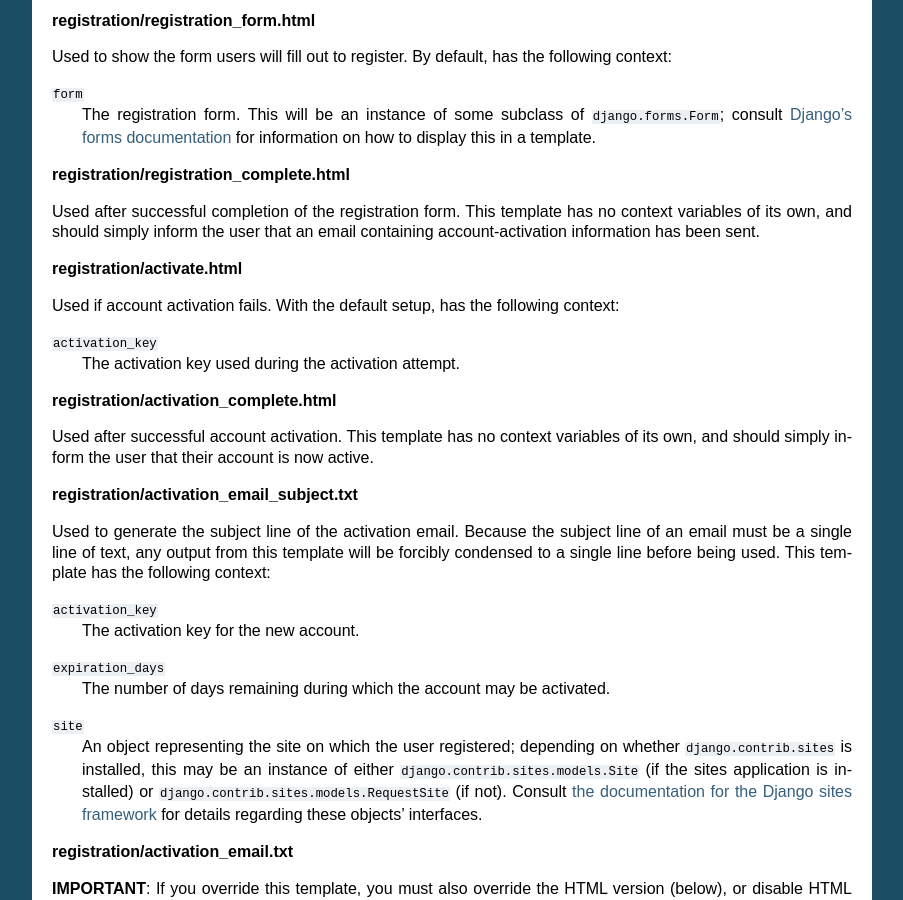
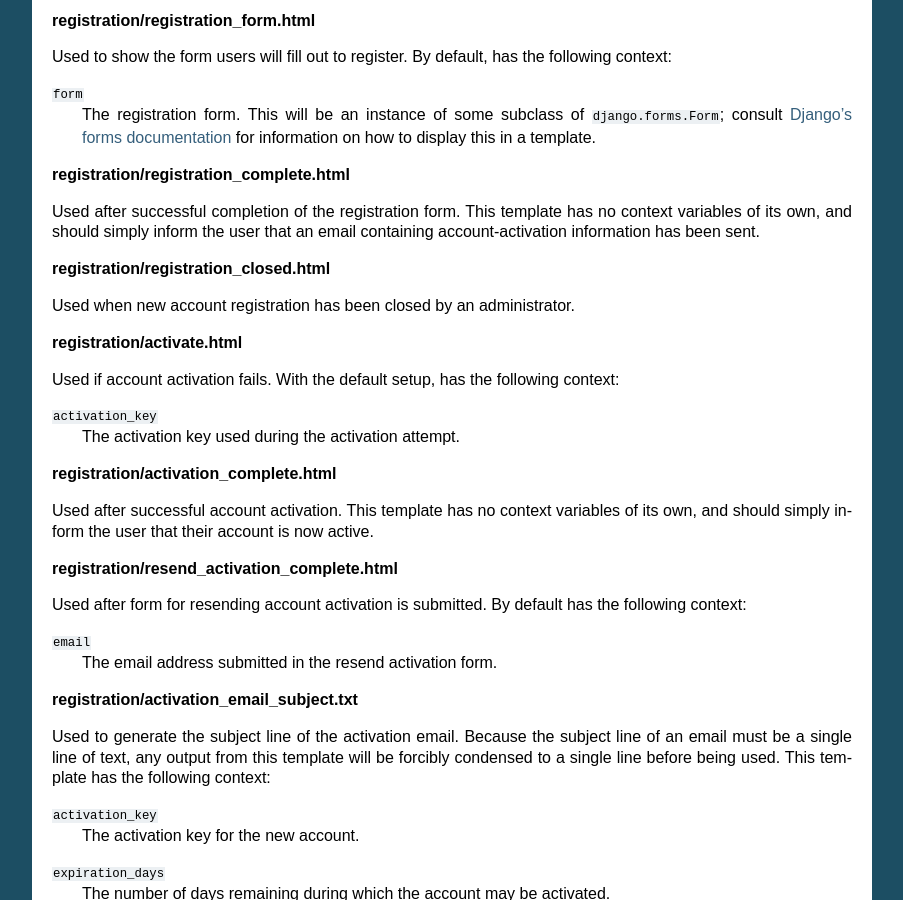
Before and after one commit to macropin/django-registration, a Sphinx documentation site: the page built from docs/quickstart.rst, in a window 1280 px wide and 900 px high, scrolled down 3450 px. Shown: the whole window, without its empty margins (198-1101 px from the left). Built offline with Sphinx 7.4.7, drawn with Linux system fonts in a browser that asks for light colours; pages that are not in the unit, such as notebooks, are missing from menus.

Commit message:
Add information for registration_closed and resend_activation_complete.

```diff
--- a/docs/quickstart.rst
+++ b/docs/quickstart.rst
@@ -256,6 +256,12 @@ template has no context variables of its own, and should simply inform
 the user that an email containing account-activation information has
 been sent.
 
+.. _registration/registration_closed.html:
+
+**registration/registration_closed.html**
+
+Used when new account registration has been closed by an administrator.
+
 .. _registration/activate.html:
 
 **registration/activate.html**
@@ -272,6 +278,16 @@ Used if account activation fails. With the default setup, has the following cont
 Used after successful account activation. This template has no context
 variables of its own, and should simply inform the user that their
 account is now active.
+
+.. _registration/resend_activation_complete.html:
+
+**registration/resend_activation_complete.html**
+
+Used after form for resending account activation is submitted. By default has
+the following context:
+
+``email``
+    The email address submitted in the resend activation form.
 
 .. _registration/activation_email_subject.txt:
 
```
Also changed, not shown: docs/urls.rst (+2 -5 lines).
